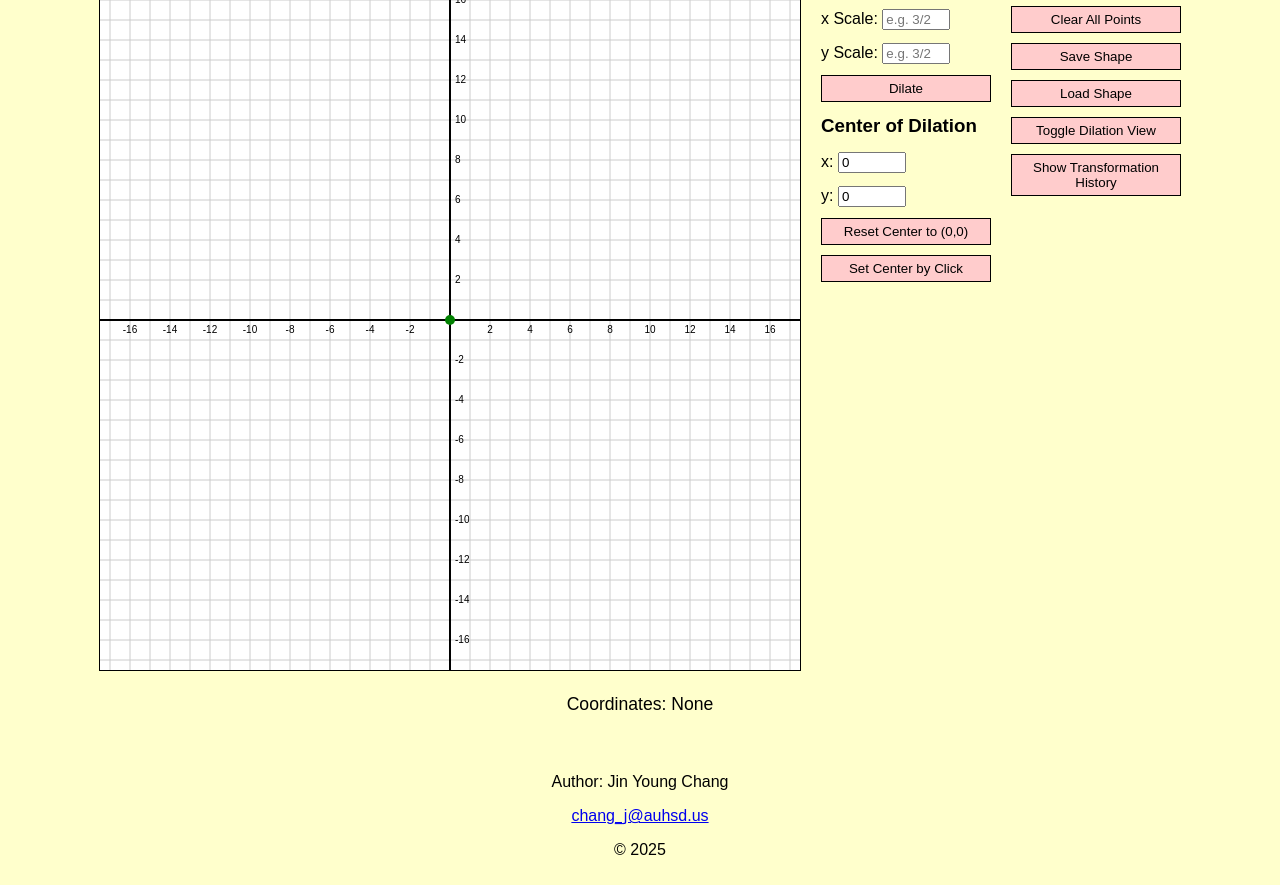
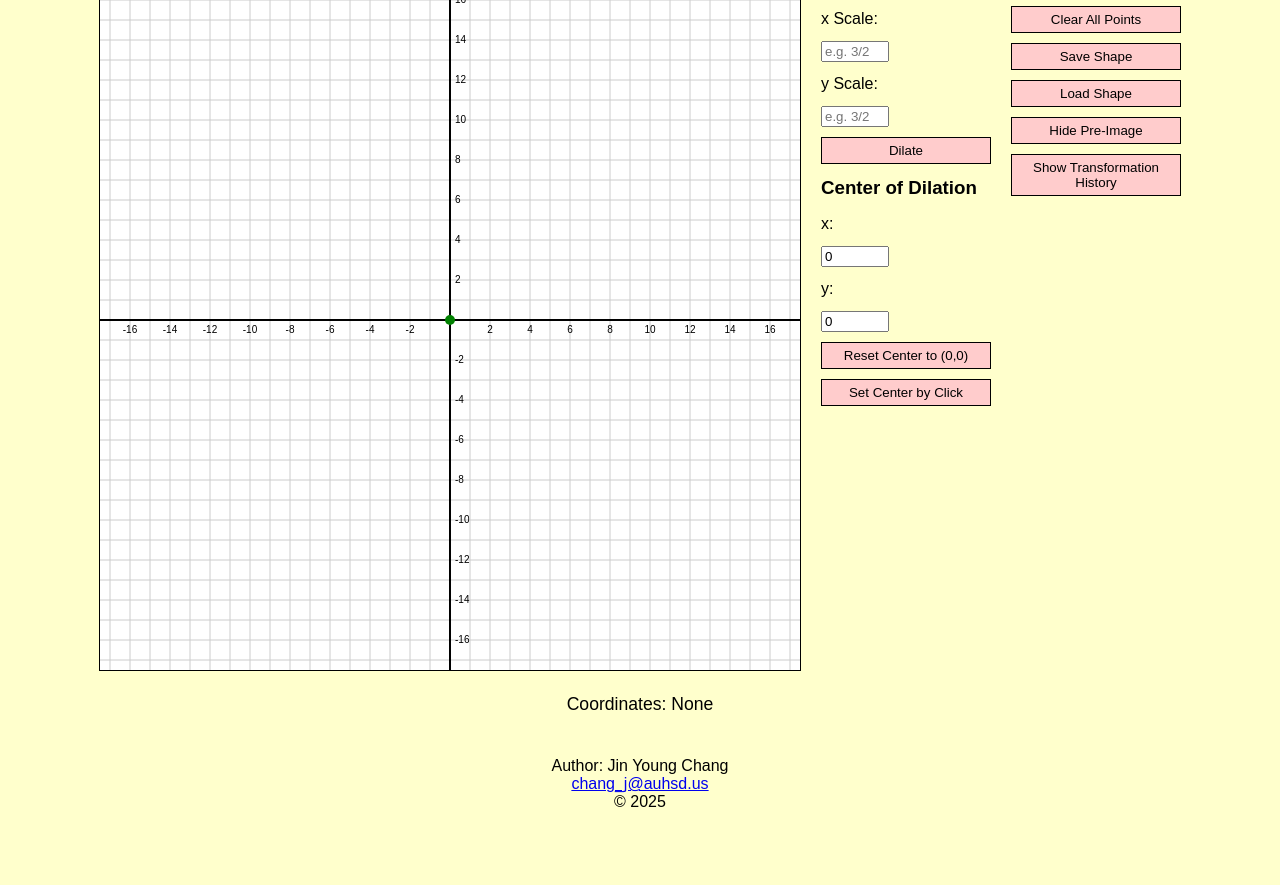
Before and after one commit to Room7Math/Dilation, a plain HTML site: page index.html in a window 1280 px wide. Shown: the part 41-926 px from the top of the page. After the commit the page ends 862 px from the top, so only its background shows below. Drawn offline with Linux system fonts and the light colour scheme.

Commit message:
Update index.html

```diff
--- a/index.html
+++ b/index.html
@@ -5,7 +5,6 @@
     <meta name="viewport" content="width=device-width, initial-scale=1.0">
     <title>Dilation</title>
     <link rel="stylesheet" href="style.css">
-    <script src="script.js"></script>
 </head>
 <body>
     <div id="main-container">
@@ -14,34 +13,37 @@
             <div id="controls-left">
                 <h3>Dilation</h3>
                 <div>
-                    <label>x Scale: <input type="text" name="xScaleFactor" placeholder="e.g. 3/2"></label>
-                    <label>y Scale: <input type="text" name="yScaleFactor" placeholder="e.g. 3/2"></label>
+                    x Scale: <input type="text" name="xScaleFactor" placeholder="e.g. 3/2">
+                    y Scale: <input type="text" name="yScaleFactor" placeholder="e.g. 3/2">
                     <button id="dilate">Dilate</button>
                 </div>
                 <h3>Center of Dilation</h3>
                 <div>
-                    <label>x: <input type="text" name="xCoord" value="0"></label>
-                    <label>y: <input type="text" name="yCoord" value="0"></label>
+                    x: <input type="text" name="xCoord" value="0">
+                    y: <input type="text" name="yCoord" value="0">
                     <button id="resetCenter">Reset Center to (0,0)</button>
                     <button id="setCenterByClick">Set Center by Click</button>
                 </div>
             </div>
             <div id="controls-right">
-                <button id="undo">Undo</button>
-                <button id="clearAll">Clear All Points</button>
-                <button id="saveShape">Save Shape</button>
-                <button id="loadShape">Load Shape</button>
-                <button id="toggleDilationView">Toggle Dilation View</button>
-                <button id="toggleHistory">Show Transformation History</button>
+                <div>
+                    <button id="undo">Undo</button>
+                    <button id="clearAll">Clear All Points</button>
+                    <button id="saveShape">Save Shape</button>
+                    <button id="loadShape">Load Shape</button>
+                    <button id="toggleDilationView">Hide Pre-Image</button>
+                    <button id="toggleHistory">Show Transformation History</button>
+                </div>
             </div>
         </div>
     </div>
     <div id="output">Coordinates: None</div>
     <div id="transformationLog">Transformation History: None</div>
     <footer>
-        <p>Author: Jin Young Chang</p>
-        <p><a href="mailto:chang_j@auhsd.us">chang_j@auhsd.us</a></p>
-        <p>&copy; 2025</p>
+        Author: Jin Young Chang<br>
+        <a href="mailto:chang_j@auhsd.us">chang_j@auhsd.us</a><br>
+        &copy; 2025
     </footer>
+    <script src="script.js"></script>
 </body>
 </html>
```
